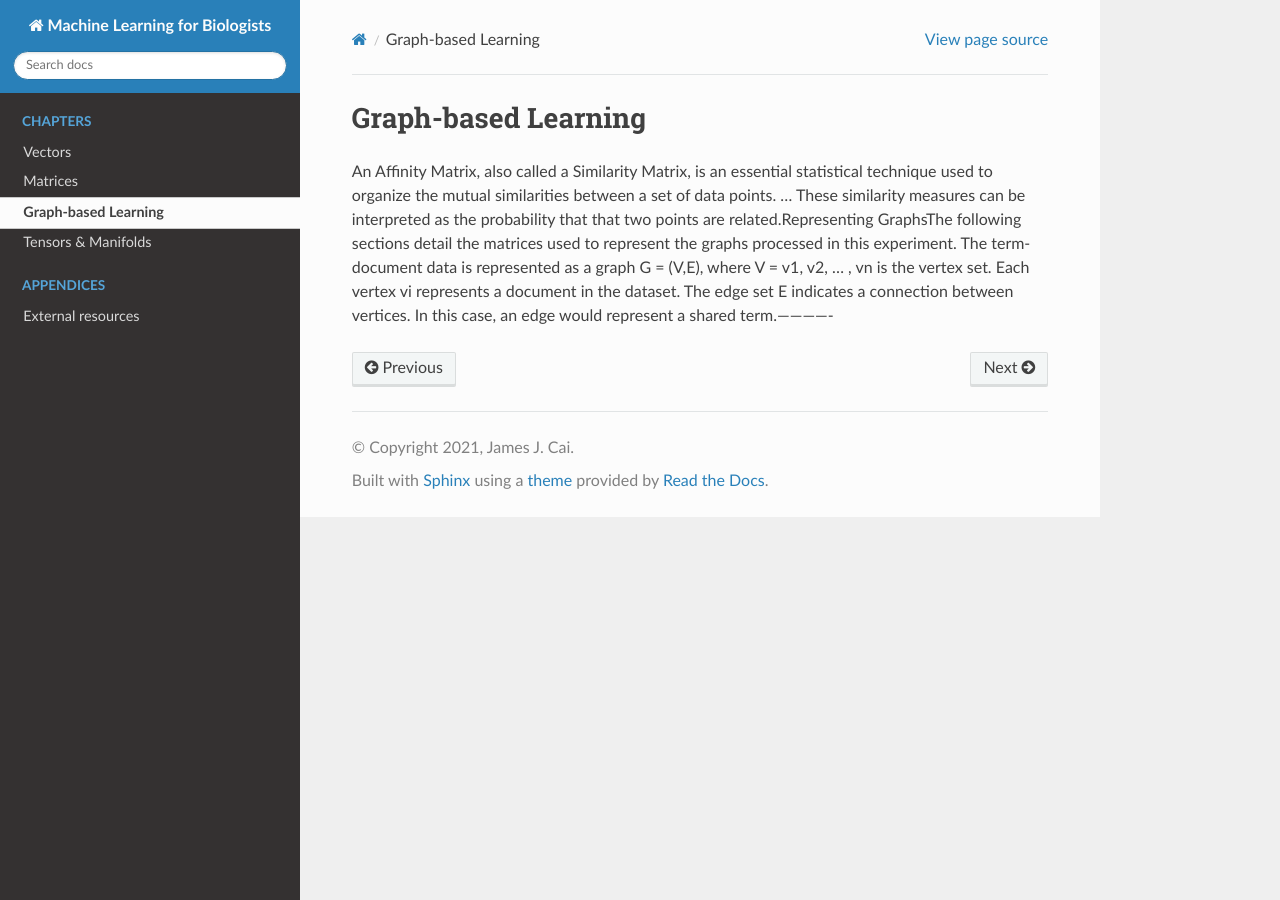
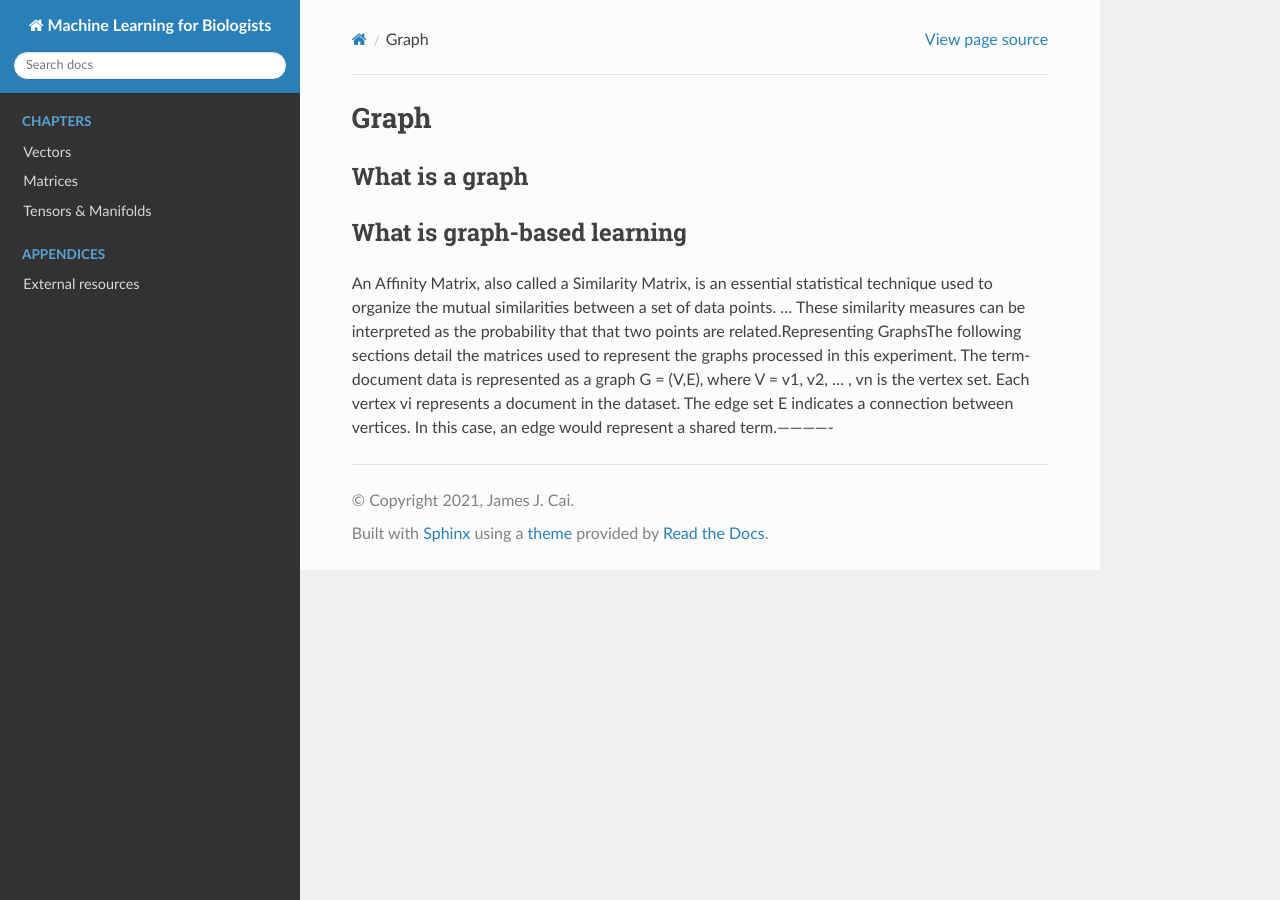
Before and after one commit to jamesjcai/readthedocs_ml4b, a Sphinx documentation site: the page built from docs/chapter_graph.rst, in a window 1280 px wide. Built offline with Sphinx 7.4.7 and the Read the Docs theme 2.0.0, drawn with Linux system fonts in a browser that asks for light colours; formulas are drawn with MathJax 3; pages that are not in the unit, such as notebooks, are missing from menus.

Commit message:
Update and rename chapter8.rst to chapter_graph.rst

```diff
--- a/docs/chapter8.rst
+++ b/docs/chapter_graph.rst
@@ -1,5 +1,12 @@
 
-Graph-based Learning
-====================
+*****
+Graph
+*****
+
+What is a graph
+===============
+
+What is graph-based learning
+============================
 
 An Affinity Matrix, also called a Similarity Matrix, is an essential statistical technique used to organize the mutual similarities between a set of data points. ... These similarity measures can be interpreted as the probability that that two points are related.Representing GraphsThe following sections detail the matrices used to represent the graphs processed in this experiment. The term-document data is represented as a graph G = (V,E), where V = v1, v2, . . . , vn is the vertex set. Each vertex vi represents  a document in the dataset. The edge set E indicates a connection between vertices. In this case, an edge would represent a shared term.-------------
```
